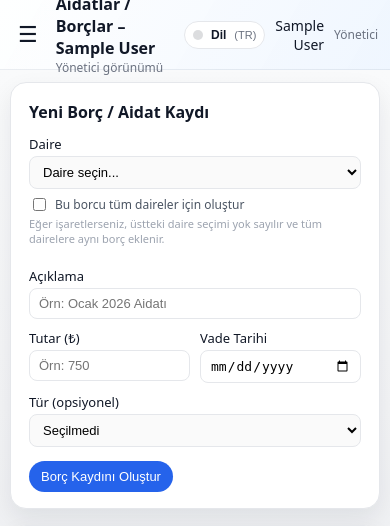
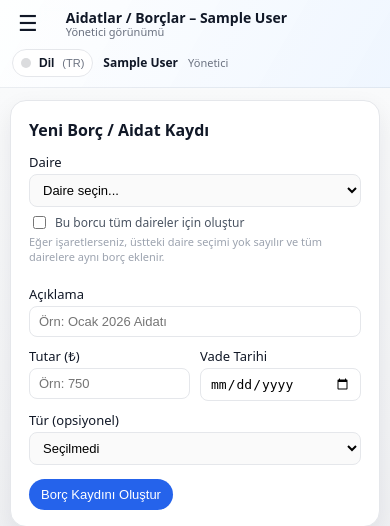
Before and after one commit to aydogmusserhat/siteyonetim, a Flask app: page /admin/bills in a window 390 px wide. Shown: the top 526 px of the page. Run offline with Flask 3, Linux system fonts and the light colour scheme; the visitor is signed in with stand-in values (Sample User, id 1); data comes from the database, SQL or seed files in the repository; data that the repository does not hold is empty.

Commit message:
mobil topbar görünüm düzeltildi

```diff
--- a/static/css/app.css
+++ b/static/css/app.css
@@ -830,3 +830,88 @@ select {
     padding: 0 12px;
   }
 }
+/* ==========================
+   TOPBAR - MOBİLDE YAZI SIĞDIRMA
+   ========================== */
+
+/* Topbar'ın tek satıra sıkışmasını engelle */
+.topbar{
+  flex-wrap: wrap;            /* ✅ alta geçebilsin */
+  height: auto;               /* ✅ 70px sabit yüksekliği kır */
+  min-height: 64px;
+  gap: 10px;
+}
+
+/* Başlık bloğu genişlesin, taşmasın */
+.topbar__title{
+  line-height: 1.15;
+  word-break: break-word;
+}
+.topbar__subtitle{
+  line-height: 1.15;
+}
+
+/* Sağ blok taşmasın, gerekiyorsa alt satıra insin */
+.topbar__user{
+  display: flex;
+  align-items: center;
+  gap: 10px;
+  flex-wrap: wrap;            /* ✅ dil + kullanıcı alt satıra düşebilir */
+  text-align: right;
+}
+
+/* Uzun isimler kısalsın (… ile) */
+.topbar__user-name,
+.topbar__user-role{
+  max-width: 45vw;
+  overflow: hidden;
+  text-overflow: ellipsis;
+  white-space: nowrap;
+}
+
+/* Dil butonu da taşmasın */
+.lang-btn{
+  max-width: 55vw;
+  overflow: hidden;
+  text-overflow: ellipsis;
+  white-space: nowrap;
+}
+
+/* Mobilde: sağ blok alta insin ve yazılar net küçülsün */
+@media (max-width: 520px){
+  .topbar{
+    padding: 10px 12px;
+  }
+
+  /* Menü butonu + başlık aynı satır, sağ blok ikinci satıra */
+  .topbar__user{
+    width: 100%;
+    justify-content: flex-start; /* ✅ alta inince sola */
+    text-align: left;
+    gap: 8px;
+  }
+
+  .topbar__title{
+    font-size: 14px;
+    font-weight: 700;
+  }
+  .topbar__subtitle{
+    font-size: 11px;
+  }
+
+  .topbar__user-name{
+    font-size: 12px;
+    font-weight: 600;
+    max-width: 80vw;
+  }
+  .topbar__user-role{
+    font-size: 11px;
+    max-width: 80vw;
+  }
+
+  .lang-btn{
+    font-size: 11px;
+    padding: 6px 8px;
+    max-width: 80vw;
+  }
+}
```
